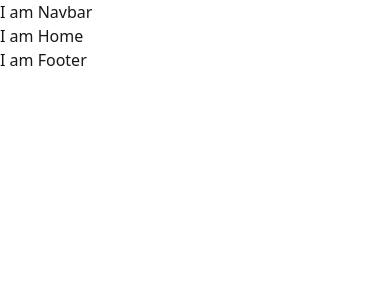
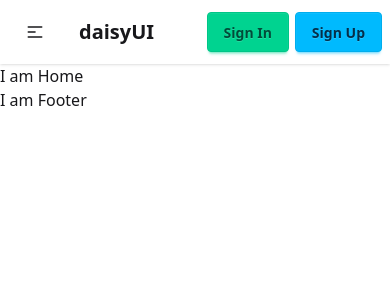
Before and after one commit to SubrotoKumar7/boi-poka, a React (Vite) app: page / in a window 390 px wide. Shown: the top 300 px of the page. Built offline with nearby package versions, Linux system fonts and the light colour scheme.

Commit message:
added navbar

```diff
--- a/src/components/header/Navbar.jsx
+++ b/src/components/header/Navbar.jsx
@@ -1,11 +1,52 @@
-import React from 'react';
+import React from "react";
 
 const Navbar = () => {
-    return (
-        <nav>
-            <h1>I am Navbar</h1>
-        </nav>
-    );
+    const links = <>
+            <li className="m-2">Home</li>
+            <li className="m-2">Listed Books</li>
+            <li className="m-2">Pages to Read</li>
+        </>;
+  return (
+    <div className="navbar bg-base-100 shadow-sm">
+      <div className="navbar-start">
+        <div className="dropdown">
+          <div tabIndex={0} role="button" className="btn btn-ghost lg:hidden">
+            <svg
+              xmlns="http://www.w3.org/2000/svg"
+              className="h-5 w-5"
+              fill="none"
+              viewBox="0 0 24 24"
+              stroke="currentColor"
+            >
+              {" "}
+              <path
+                strokeLinecap="round"
+                strokeLinejoin="round"
+                strokeWidth="2"
+                d="M4 6h16M4 12h8m-8 6h16"
+              />{" "}
+            </svg>
+          </div>
+          <ul
+            tabIndex={0}
+            className="menu menu-sm dropdown-content bg-base-100 rounded-box z-1 mt-3 w-52 p-2 shadow"
+          >
+            {links}
+          </ul>
+        </div>
+        <a className="btn btn-ghost text-xl">daisyUI</a>
+      </div>
+      <div className="navbar-center hidden lg:flex">
+        <ul className="menu menu-horizontal px-1">
+          {links}
+        </ul>
+      </div>
+      <div className="navbar-end space-x-1.5">
+        <a className="btn btn-success">Sign In</a>
+        <a className="btn btn-info">Sign Up</a>
+      </div>
+    </div>
+  );
 };
 
 export default Navbar;
```
